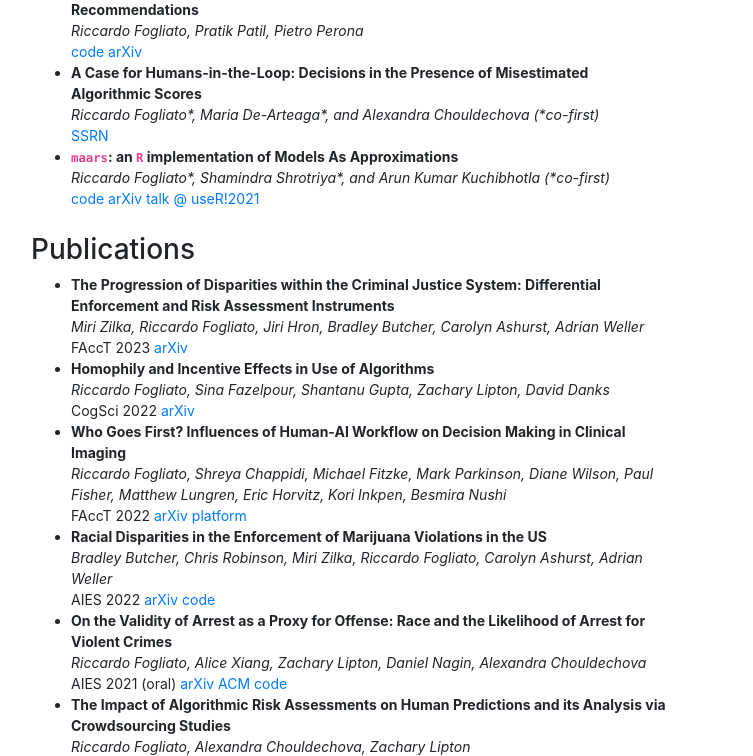
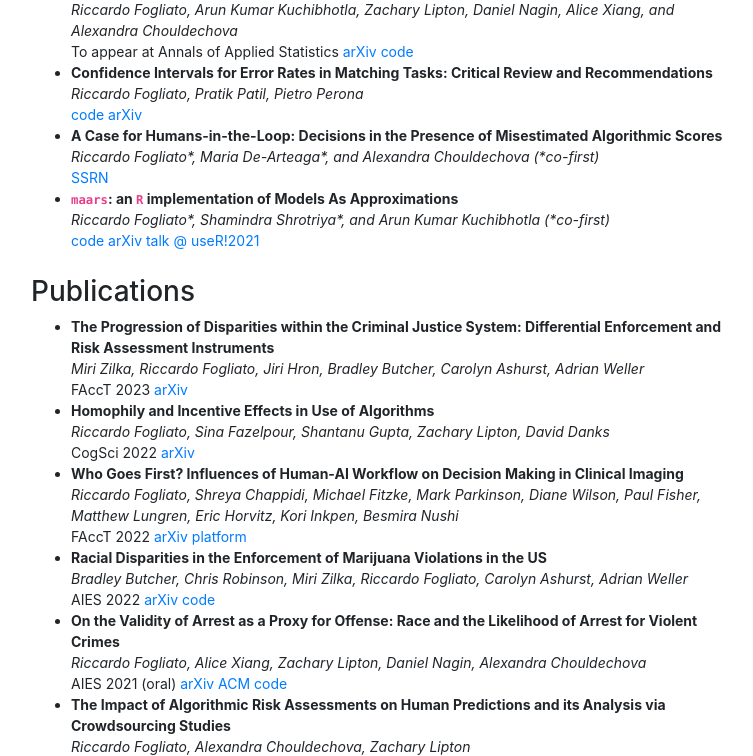
Before and after one commit to ricfog/ricfog.github.io, a plain HTML site: page index.html in a window 1280 px wide. Shown: the part 561-1317 px from the top of the page, without its empty margins (259-1012 px from the left). Drawn offline with nearby package versions, Linux system fonts and the light colour scheme.

Commit message:
added crime paper

```diff
--- a/index.html
+++ b/index.html
@@ -53,11 +53,14 @@
         <p>When I'm not injured, I run and log some miles (kms) on <a href="https://www.strava.com/athletes/4486826" target="_blank">Strava</a>.</p>
       </div>
     </div>
-    <div class="col-11">
+    <div class="col-12">
     <div class="page-header">
         <h3>Working papers</h3>
       </div>
       <ul>
+        <li> <strong> Estimating the Likelihood of Arrest from Police Records in Presence of Unreported Crimes </strong>
+          <br> <em>Riccardo Fogliato, Arun Kumar Kuchibhotla, Zachary Lipton, Daniel Nagin, Alice Xiang, and Alexandra Chouldechova</em>
+           <br> To appear at Annals of Applied Statistics <a href="">arXiv</a> <a href="https://github.com/ricfog/arrests-with-unreported-crimes" target="_blank">code</a> </li>
           <li>
           <strong>Confidence Intervals for Error Rates in Matching Tasks: Critical Review and Recommendations</strong><br>
           <em>Riccardo Fogliato, Pratik Patil, Pietro Perona</em><br>
```
